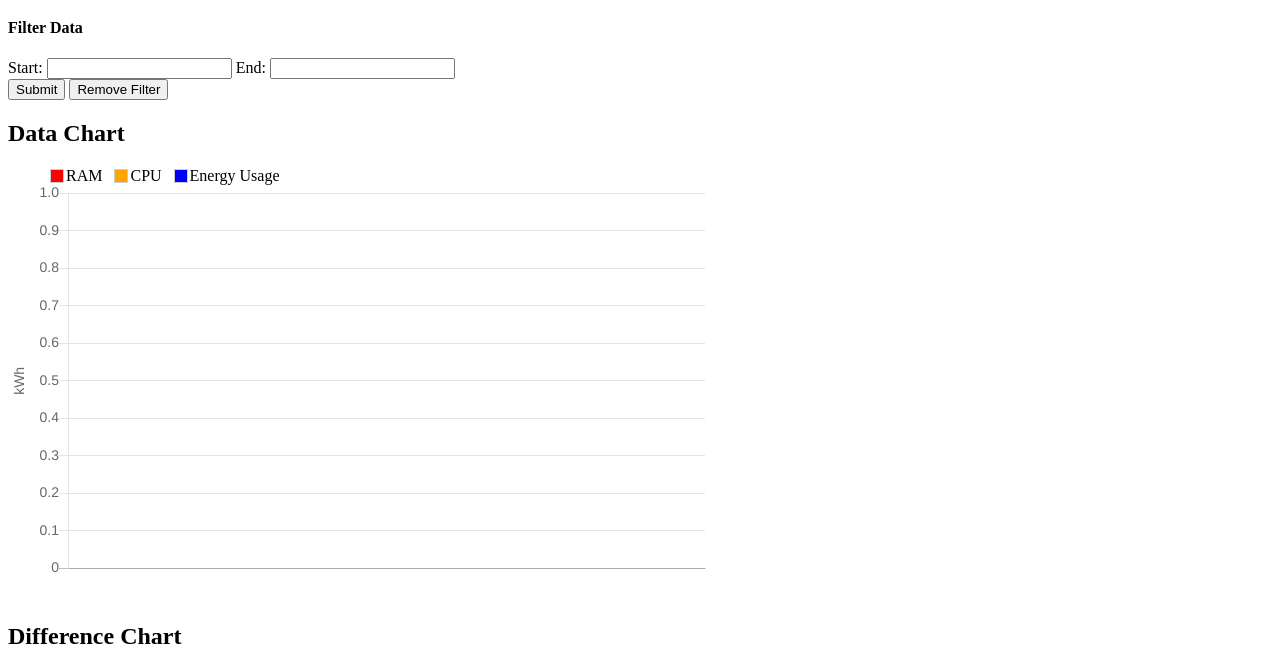
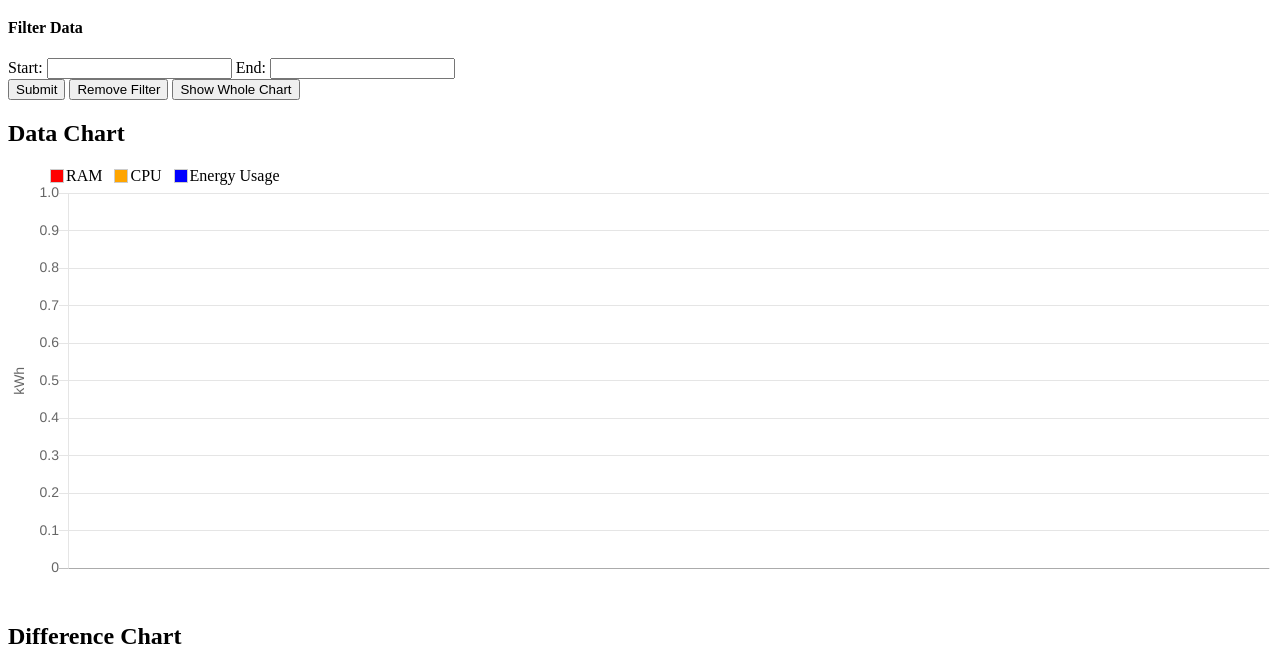
Before and after one commit to SabrinaMuh/ProjectCodecarbon-Javascript-Program, a website: page public/index.html in a window 1280 px wide. Shown: the part 61-728 px from the top of the page. Drawn offline with nearby package versions, Linux system fonts and the light colour scheme; no server answers.

Commit message:
Add function to show whole chart

```diff
--- a/public/codecarbonOutput.js
+++ b/public/codecarbonOutput.js
@@ -72,7 +72,6 @@ async function getData(){
                     updateLineChart(xValues, ramValues, cpuValues, esbValues, diffXValues, diffRamValues, diffCpuValues, diffEsbValues);
                 }
 
-                //updateLineChart(xValues, ramValues, cpuValues, esbValues, diffXValues, diffRamValues, diffCpuValues, diffEsbValues);
                 document.getElementById("status").innerText = "Running...";
             }
             oldSize = size;
@@ -234,6 +233,10 @@ function removeFilter(){
     }else{
         updateLineChart(xValues, ramValues, cpuValues, esbValues, diffXValues, diffRamValues, diffCpuValues, diffEsbValues);
     }
+}
+
+function showWholeChart(){
+    updateLineChart(xValues, ramValues, cpuValues, esbValues, diffXValues, diffRamValues, diffCpuValues, diffEsbValues);
 }
 
 function buildLineChart(){
--- a/public/index.html
+++ b/public/index.html
@@ -4,7 +4,7 @@
         <title>Codecarbon</title>
         <script src="https://cdnjs.cloudflare.com/ajax/libs/Chart.js/2.9.4/Chart.js"></script>
         <style>
-            .container{
+            /*.container{
                 width: 700px;
                 max-width: 700px;
                 overflow-x: scroll;
@@ -14,7 +14,7 @@
                 width: 700px;
                 max-width: 700px;
                 overflow-x: scroll;
-            }
+            }*/
 
             .containerBody{
                 height: 400px;
@@ -44,6 +44,7 @@
            <br>
            <button type='button' onclick="filterData()">Submit</button>
            <button type='button' onclick="removeFilter()">Remove Filter</button>
+           <button type="button" onclick="showWholeChart()">Show Whole Chart</button>
         </form>
         <h2>Data Chart</h2>
         <ul class="legend">
```
